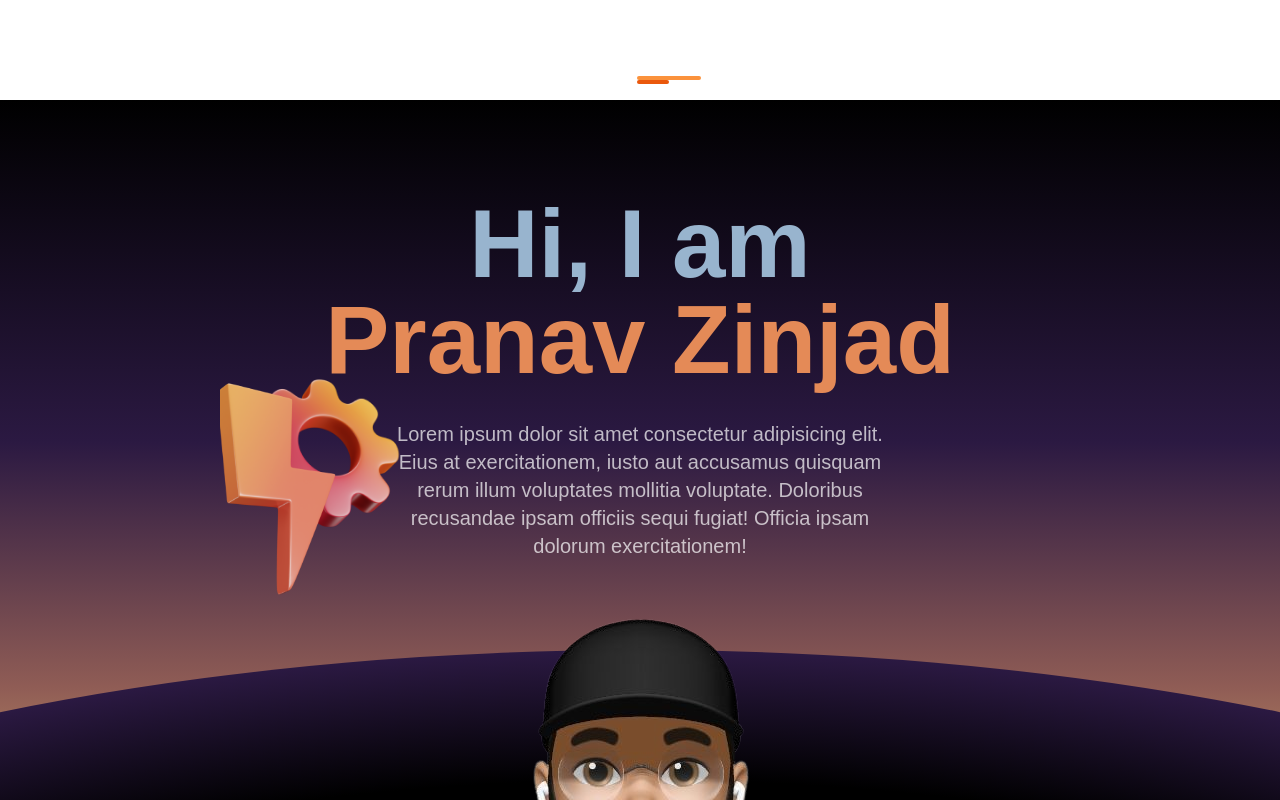
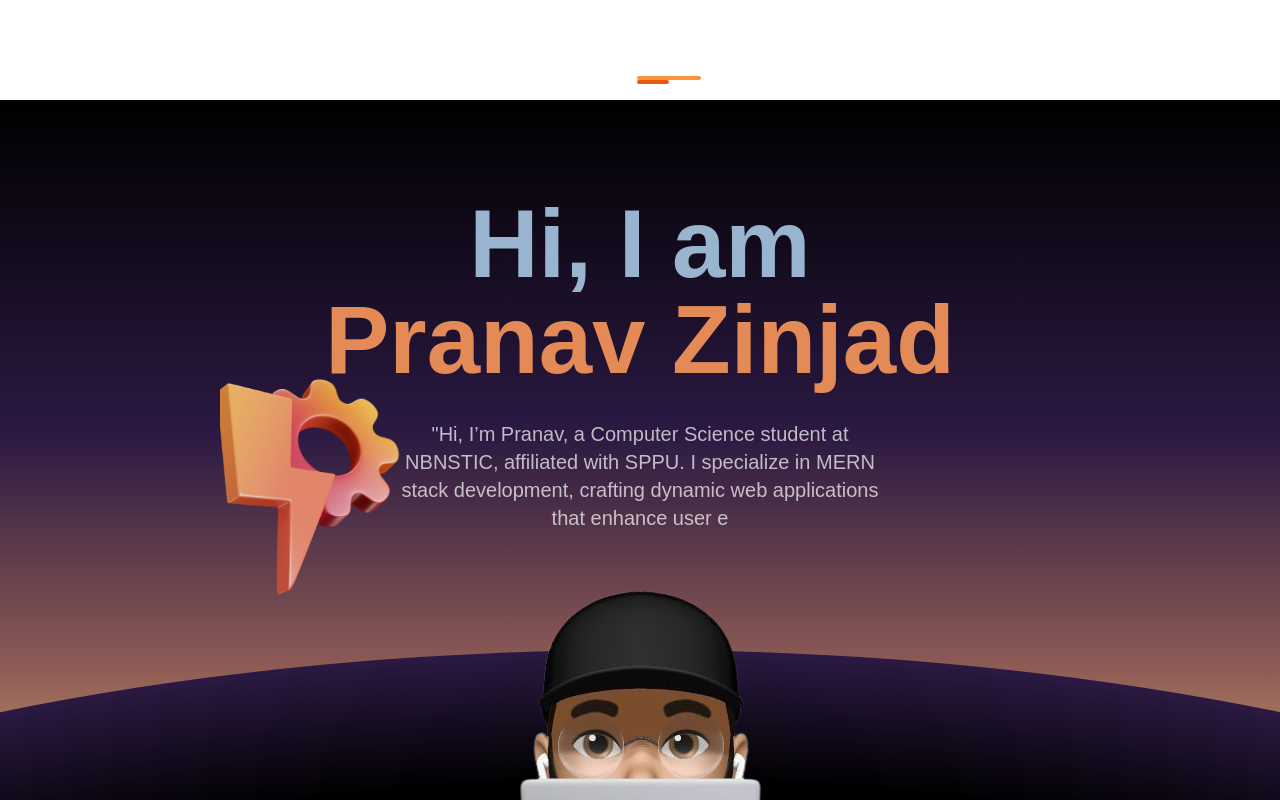
Before and after one commit to panu-27/Portfolio-Website-, a Next.js app: page / in a window 1280 px wide. Shown: the top 800 px of the page. Built offline with nearby package versions, Linux system fonts and the light colour scheme.

Commit message:
description added hero.jsx

```diff
--- a/app/components/Hero.jsx
+++ b/app/components/Hero.jsx
@@ -44,7 +44,7 @@ const Hero = () => {
         </motion.div>
 
         <p className="text-center text-xl max-w-[500px] mx-auto mt-8 text-white/70">
-          Lorem ipsum dolor sit amet consectetur adipisicing elit. Eius at exercitationem, iusto aut accusamus quisquam rerum illum voluptates mollitia voluptate. Doloribus recusandae ipsam officiis sequi fugiat! Officia ipsam dolorum exercitationem!
+        "Hi, I’m Pranav, a Computer Science student at NBNSTIC, affiliated with SPPU. I specialize in MERN stack development, crafting dynamic web applications that enhance user e
         </p>
 
         <Image
```
